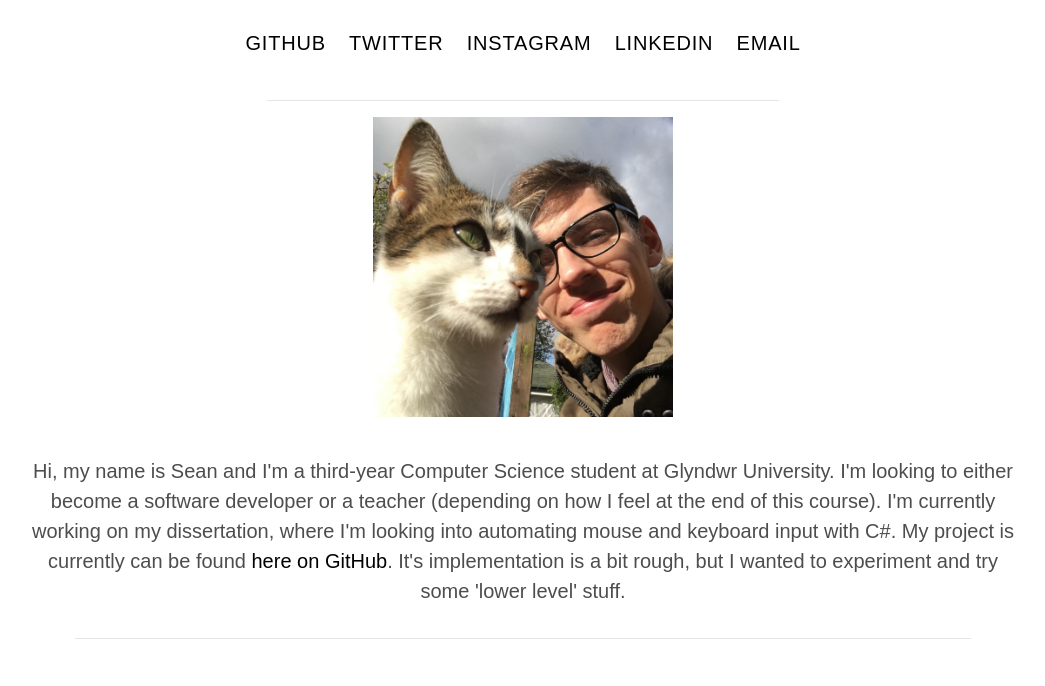
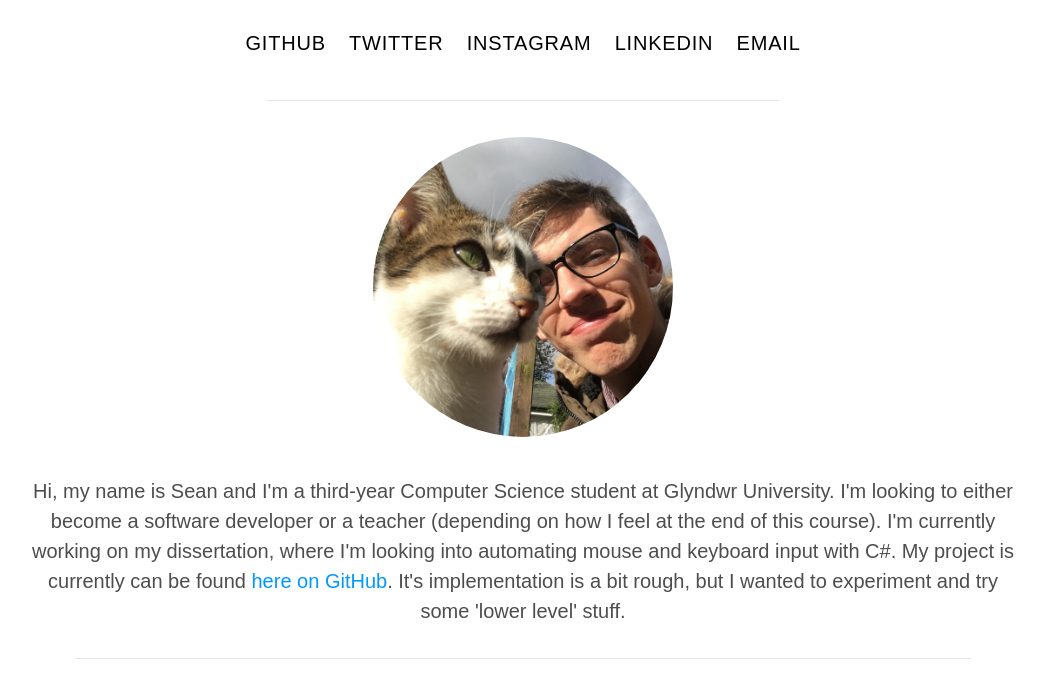
Before and after one commit to bettercallsean/bettercallsean.github.io, a plain HTML site: page index.html in a window 1280 px wide. Shown: the part 114-800 px from the top of the page, without its empty margins (117-1162 px from the left). Drawn offline with nearby package versions, Linux system fonts and the light colour scheme.

Commit message:
Use border-radius to create round image
I've been learning Web Development recently and found this quite neat. It will mean that I don't have to create circular images everytime I want to update it.

```diff
--- a/css/main.css
+++ b/css/main.css
@@ -37,12 +37,20 @@ a:hover{
   color: rgb(100, 100, 100);
 }
 
-a#dissertation{
+a#dissertation-link{
   color: rgb(0, 153, 255);
 }
 
-#aboutme {
+a#dissertation-link:hover{
+  color: rgb(103, 199, 255);
+}
+
+.aboutme {
   padding-top: 2%;
+}
+
+.mugshot {
+  border-radius: 100%;
 }
 
 #description {
```
